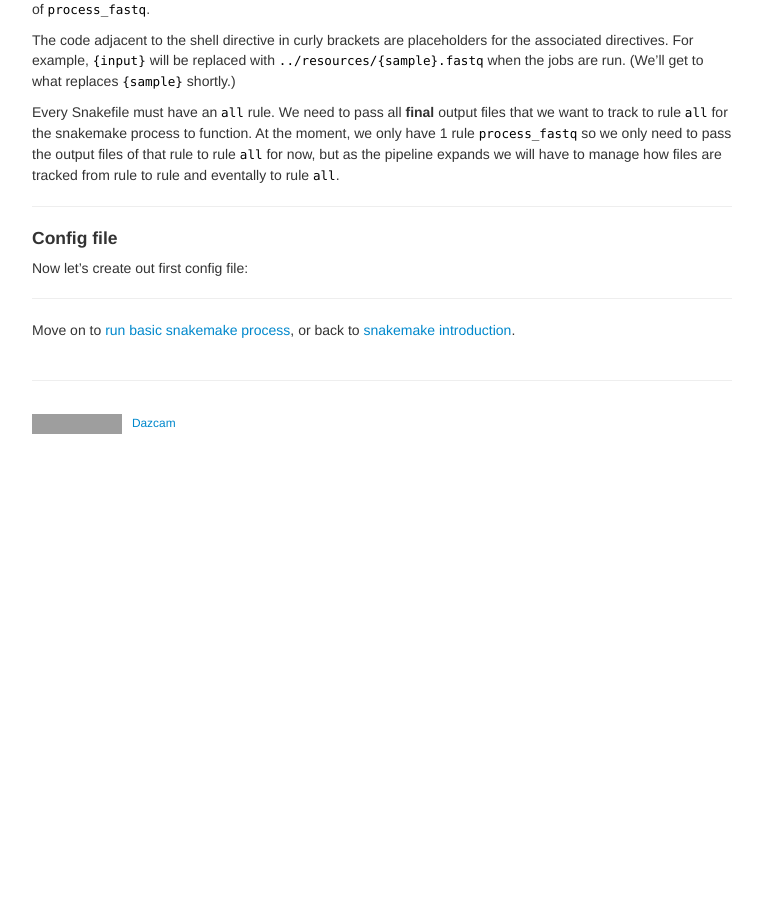
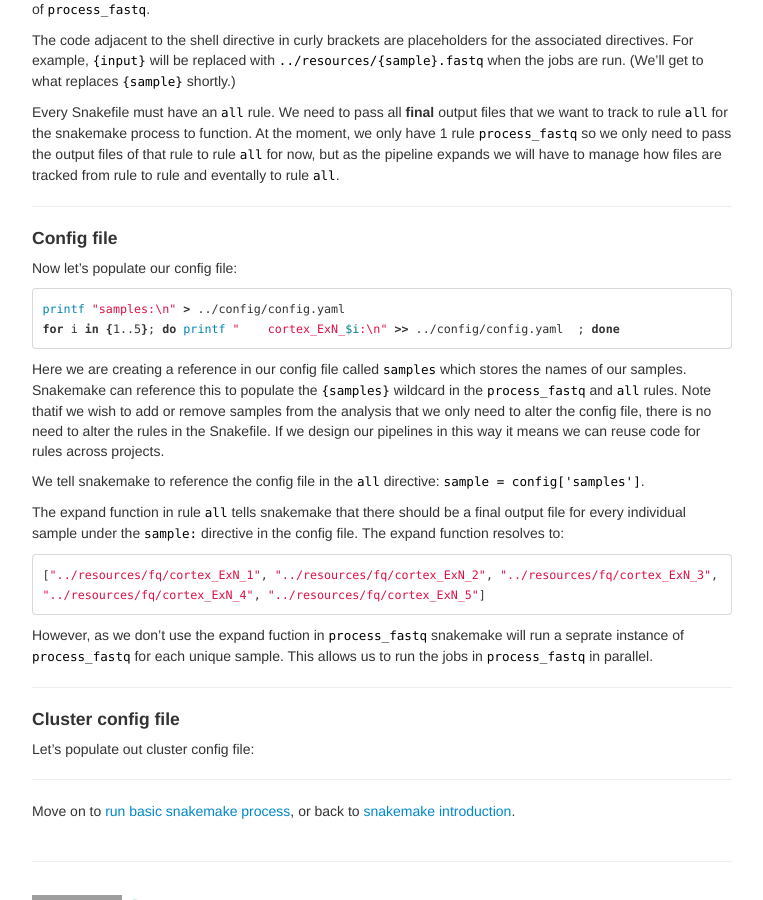
Before and after one commit to Dazcam/Bioinformatics-tutorials, a Jekyll site: the page built from pages/snakemake/run_basic_process.md, in a window 1280 px wide and 900 px high, scrolled down 1005 px. Shown: the whole window, without its empty margins (258-1021 px from the left). Built offline with Jekyll 4.4.1, drawn with Linux system fonts in a browser that asks for light colours; before the commit the page ends 1469 px from its top, so only the background shows below that; grey boxes are pictures that could not be loaded.

Commit message:
Add text for config file generation

````diff
--- a/pages/snakemake/run_basic_process.md
+++ b/pages/snakemake/run_basic_process.md
@@ -71,7 +71,39 @@ have to manage how files are tracked from rule to rule and eventally to rule `al
 
 #### Config file
 
-Now let's create out first config file:
+Now let's populate our config file:
+
+```bash
+printf "samples:\n" > ../config/config.yaml
+for i in {1..5}; do printf "    cortex_ExN_$i:\n" >> ../config/config.yaml  ; done
+```
+
+Here we are creating a reference in our config file called `samples` which stores the names of our samples.
+Snakemake can reference this to populate the `{samples}` wildcard in the `process_fastq` and `all` rules.
+Note thatif we wish to add or remove samples from the analysis that we only need to alter the config file,
+there is no need to alter the rules in the Snakefile. If we design our pipelines in this way it means we can
+reuse code for rules across projects.
+
+We tell snakemake to reference the config file in the `all` directive: `sample = config['samples']`.
+
+The expand function in rule `all` tells snakemake that there should be a final output file for every individual
+sample under the `sample:` directive in the config file. The expand function resolves to:
+
+```python
+["../resources/fq/cortex_ExN_1", "../resources/fq/cortex_ExN_2", "../resources/fq/cortex_ExN_3", "../resources/fq/cortex_ExN_4", "../resources/fq/cortex_ExN_5"]
+```
+
+However, as we don't use the expand fuction in `process_fastq` snakemake will run a seprate instance of
+`process_fastq` for each unique sample. This allows us to run the jobs in `process_fastq` in parallel.
+
+***
+
+#### Cluster config file
+
+Let's populate out cluster config file:
+
+
+
 
 
 
````
